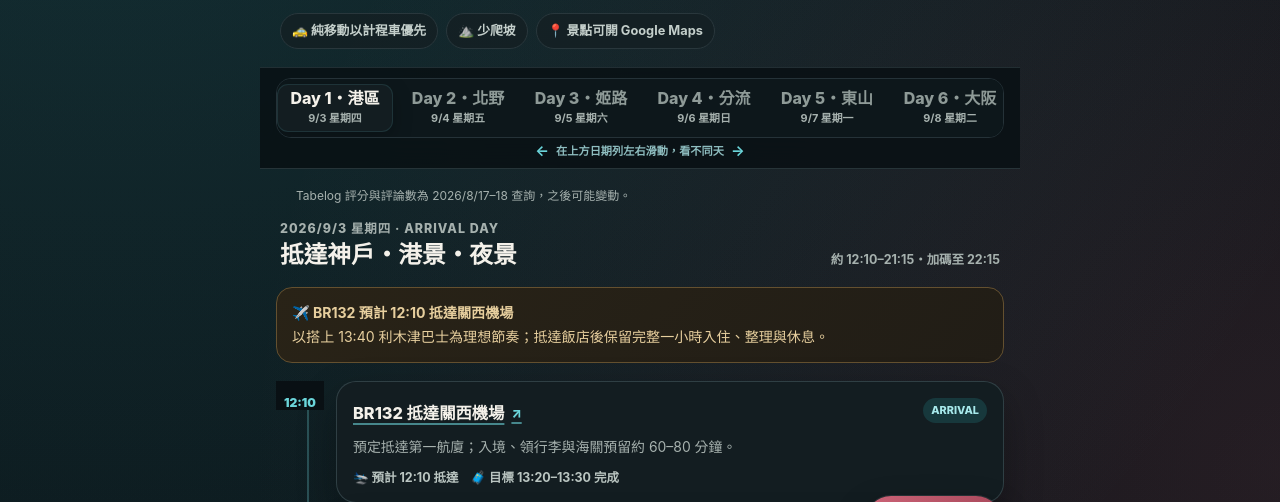
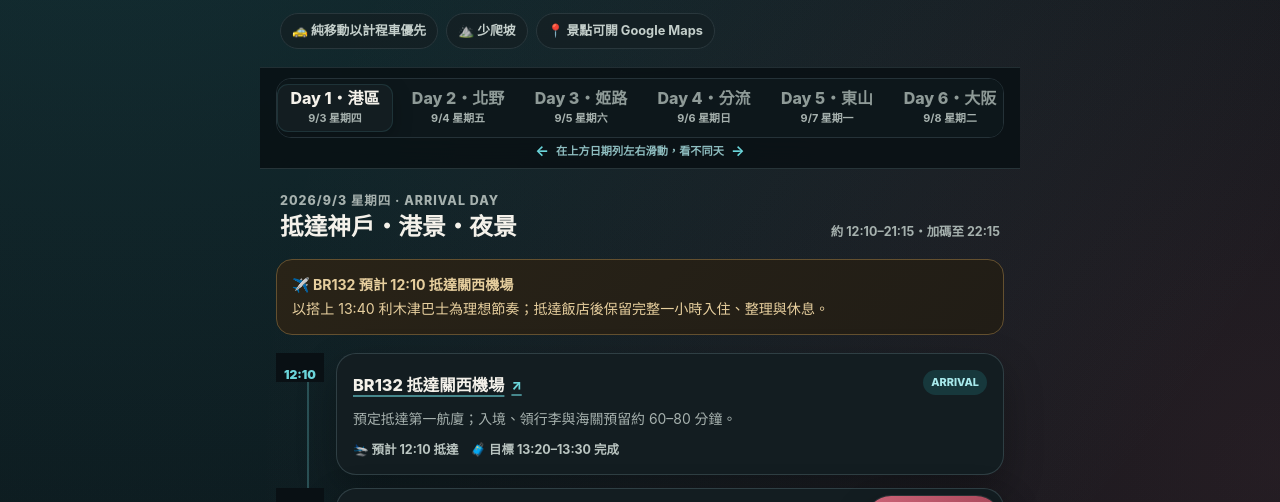
Before and after one commit to JerryMig/htmls, a plain HTML site: page trips/kobe/index.html in a window 1280 px wide. Shown: the part 234-736 px from the top of the page. Drawn offline with Linux system fonts and the light colour scheme.

Commit message:
Remove Tabelog date note

```diff
--- a/trips/kobe/index.html
+++ b/trips/kobe/index.html
@@ -522,7 +522,6 @@
     .copy-btn.copied { color: #071316; border-color: var(--port); background: var(--port); }
 
     footer { padding: 32px 20px 0; color: var(--muted); font-size: .75rem; text-align: center; }
-    .rating-note { margin: 0 20px 14px; color: var(--muted); font-size: .75rem; line-height: 1.5; }
     @media (min-width: 640px) {
       .hero { padding-top: 42px; }
       .choice-grid { grid-template-columns: 1fr 1fr; }
@@ -561,7 +560,6 @@
     </div>
 
     <main>
-      <p class="rating-note">Tabelog 評分與評論數為 2026/8/17–18 查詢，之後可能變動。</p>
       <section class="day-panel" id="day1" role="tabpanel" aria-labelledby="tab-day1">
         <div class="day-heading">
           <div><p class="day-kicker">2026/9/3 星期四 · ARRIVAL DAY</p><h2>抵達神戶・港景・夜景</h2></div>
```
